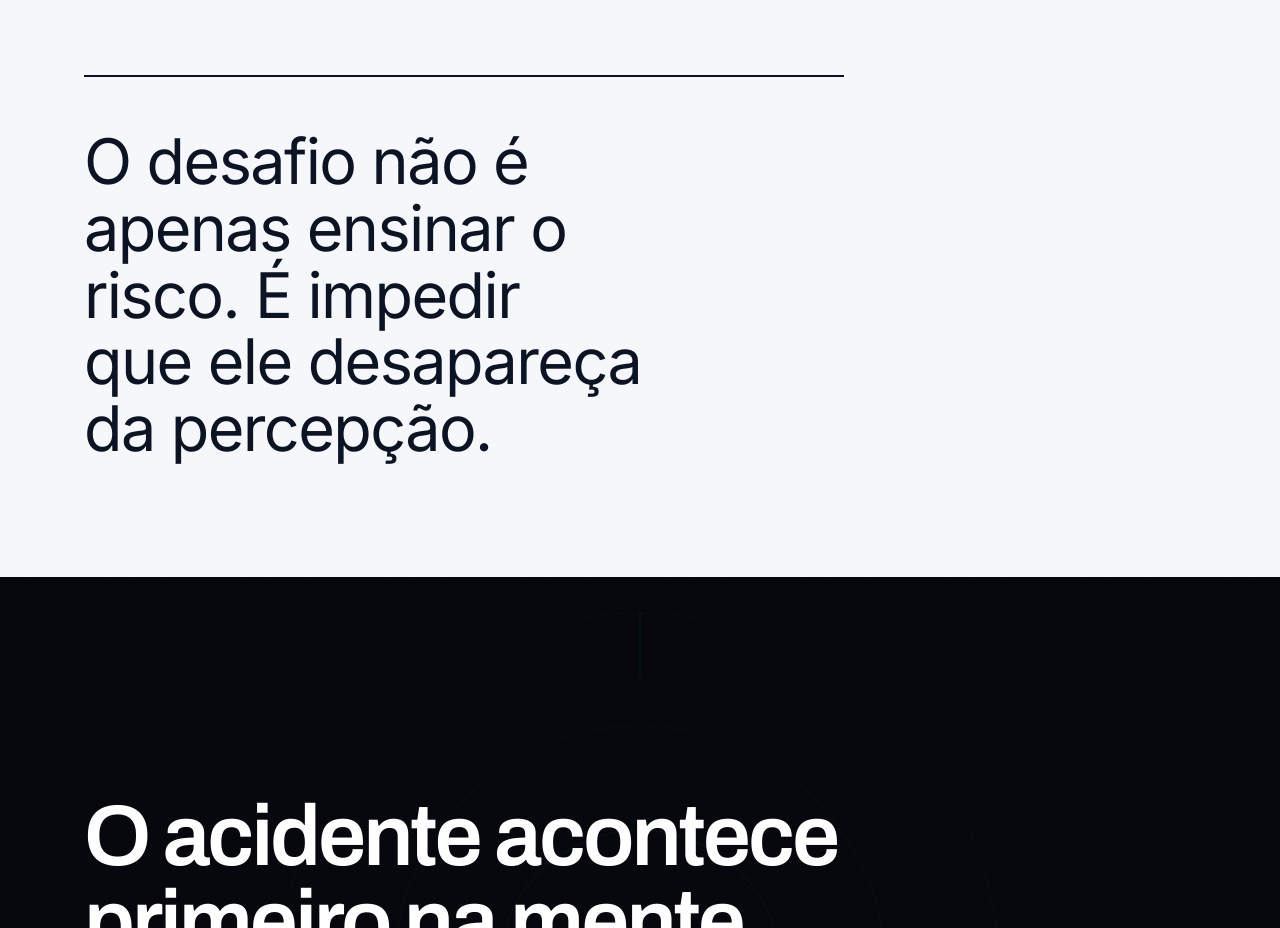
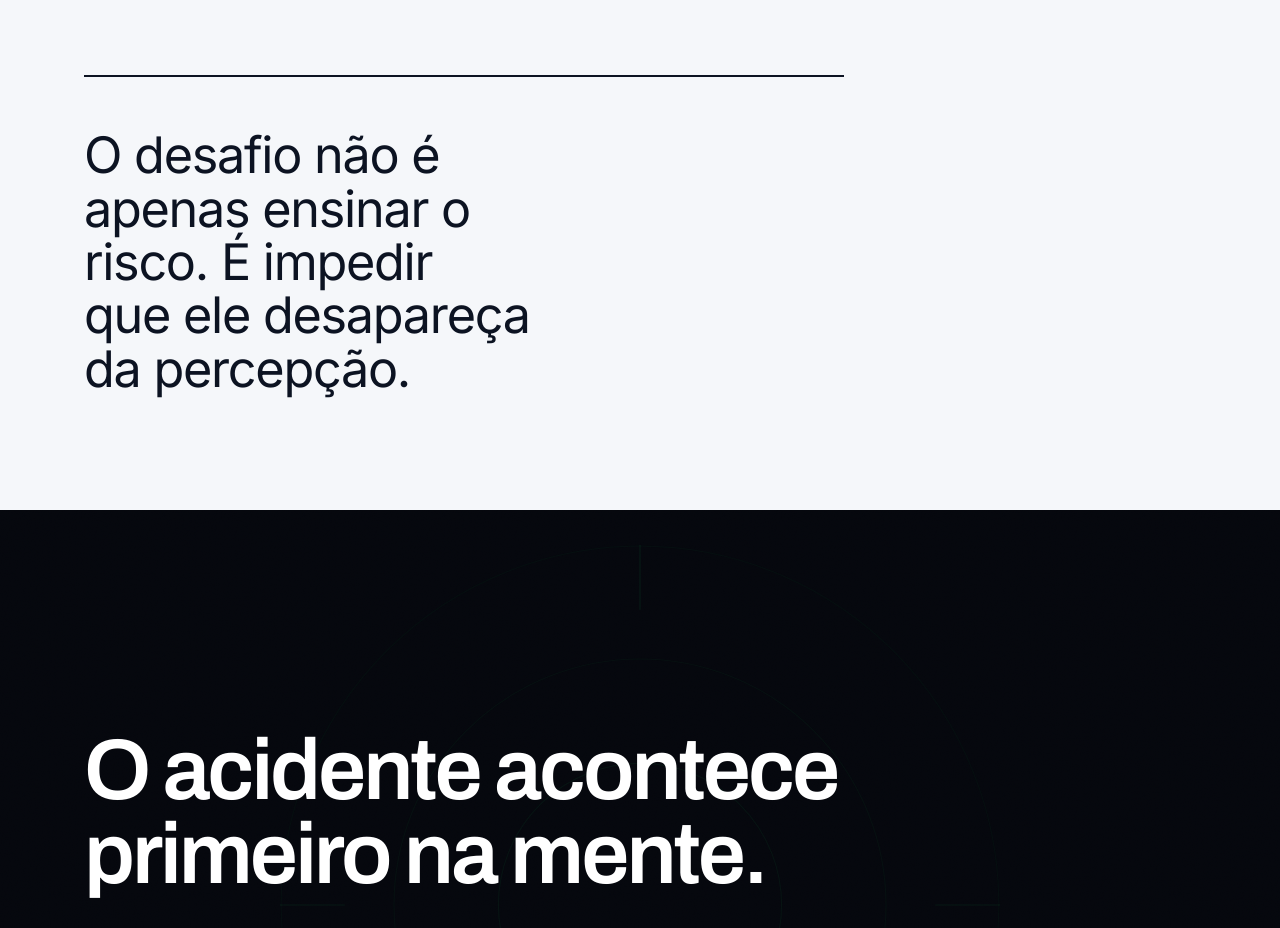
Before and after one commit to joaovitor120/lucas_galdino, a Next.js app: page / in a window 1280 px wide. Shown: the part 1820-2748 px from the top of the page. Built offline with nearby package versions, Linux system fonts and the light colour scheme.

Commit message:
Turning down problem__out is-in font-size

```diff
--- a/src/app/globals.css
+++ b/src/app/globals.css
@@ -399,7 +399,7 @@ h2 + .lead, .lead + .lead, .h2 + .lead { margin-top: clamp(18px, 2vw, 26px); }
    line-height nem o letter-spacing da regra de títulos — por isso vêm aqui. */
 .problem__out p {
   max-width: 17ch;
-  font-size: var(--fs-h1);
+  font-size: calc(var(--fs-h1) * .8);   /* 20% menor que o hero, em toda largura */
   line-height: 1.06;
   letter-spacing: -.025em;
   text-wrap: balance;
```
